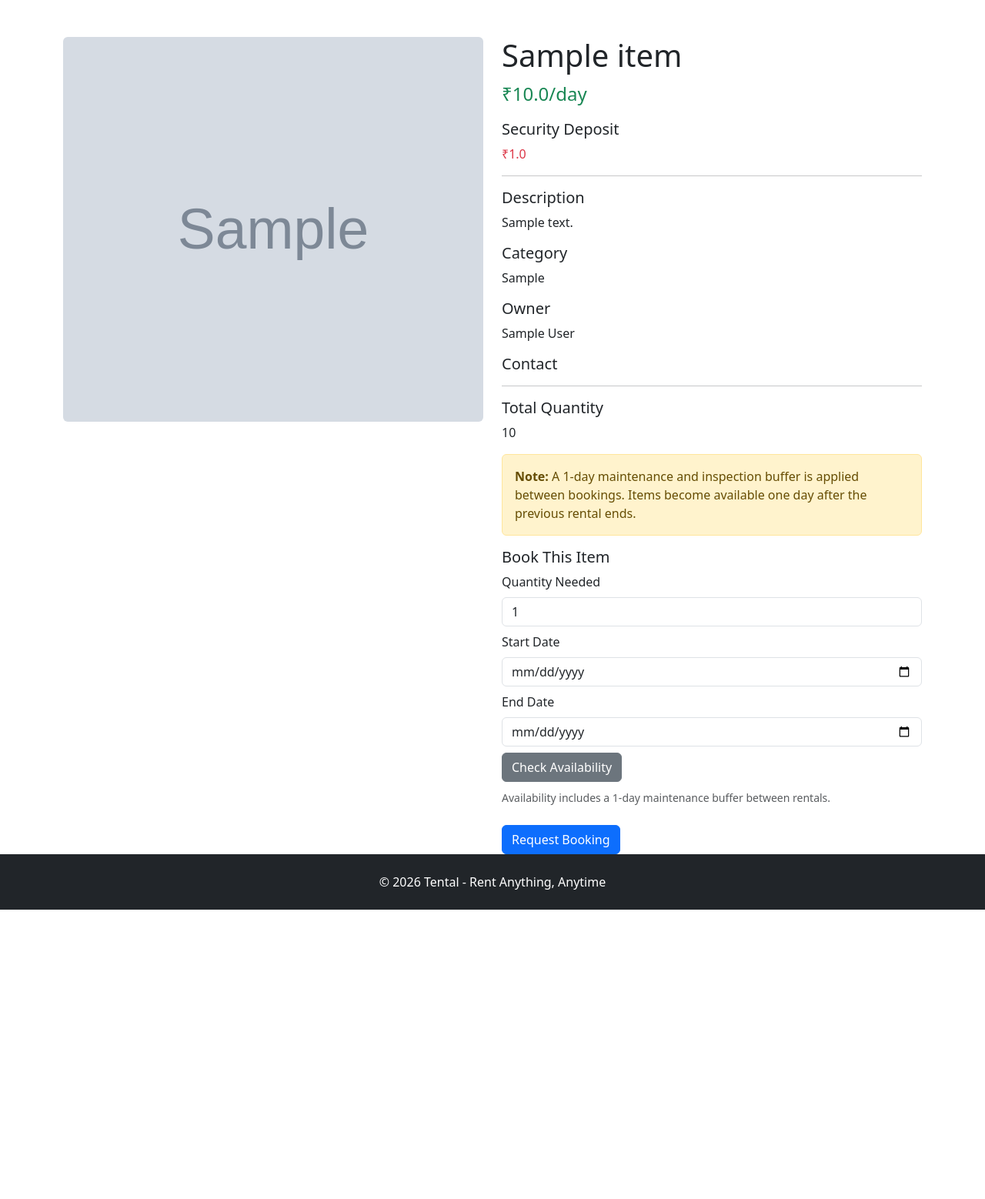
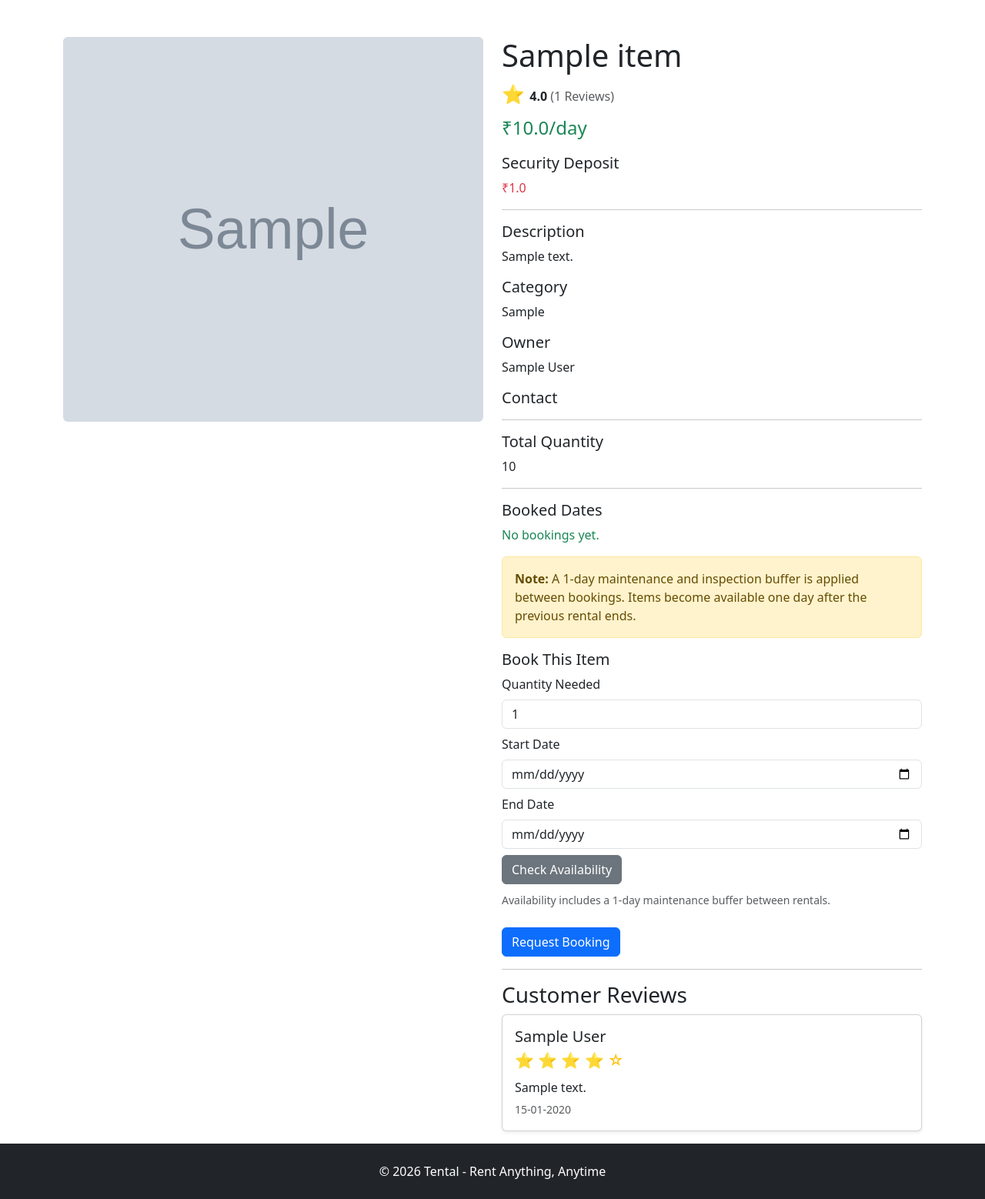
Before and after one commit to kaif5haikh/TenTal, a Flask app: page /listing/1 in a window 1280 px wide. Shown: the part 62-1620 px from the top of the page at 77% size. Before the commit the page ends 1244 px from the top, so only its background shows below. Run offline with Flask 3, Linux system fonts and the light colour scheme; tables that the repository leaves empty hold one stand-in row (values such as "Sample post"); grey boxes marked "Sample" are stand-in pictures.

Commit message:
Added review features

```diff
--- a/models/booking.py
+++ b/models/booking.py
@@ -54,3 +54,8 @@ class Booking(db.Model):
         nullable=False,
         default=0
     )
+    review = db.relationship(
+        "Review",
+        backref="booking",
+        uselist=False
+    )
--- a/models/rental_item.py
+++ b/models/rental_item.py
@@ -42,3 +42,9 @@ class RentalItem(db.Model):
         nullable=False,
         default=0
     )
+    reviews = db.relationship(
+        "Review",
+        backref="rental_item",
+        lazy=True,
+        cascade="all, delete-orphan"
+    )
--- a/routes/main.py
+++ b/routes/main.py
@@ -1,4 +1,4 @@
-from flask import Blueprint, render_template
+from flask import Blueprint, render_template, jsonify
 from flask_login import current_user
 from models.rental_item import RentalItem
 from extensions import db
@@ -16,6 +16,7 @@ from werkzeug.security import (
     generate_password_hash,
     check_password_hash
 )
+from models.review import Review
 
 
 BUFFER_DAYS = 1
@@ -116,10 +117,42 @@ def listing_detail(id):
 
     rental = RentalItem.query.get_or_404(id)
 
+    booked_dates = [
+        booking
+        for booking in rental.bookings
+        if booking.status in [
+            "approved",
+            "active"
+        ]
+    ]
+
+    reviews = Review.query.filter_by(
+        rental_item_id=rental.id
+    ).order_by(
+        Review.created_at.desc()
+    ).all()
+
+    review_count = len(reviews)
+
+    average_rating = 0
+
+    if review_count > 0:
+
+        average_rating = round(
+            sum(
+                review.rating
+                for review in reviews
+            ) / review_count,
+            1
+        )
 
     return render_template(
         "listing_detail.html",
-        rental=rental
+        rental=rental,
+        booked_dates=booked_dates,
+        reviews=reviews,
+        average_rating=average_rating,
+        review_count=review_count
     )
 
 @main.route("/create-listing", methods=["GET", "POST"])
@@ -571,6 +604,13 @@ def booking_requests():
         Booking.created_at.desc()
     ).all()
 
+    for booking in bookings:
+        update_booking_status(
+            booking
+        )
+
+    db.session.commit()
+
     total_requests = len(bookings)
 
     active_count = sum(
@@ -777,3 +817,40 @@ def edit_profile():
     return render_template(
         "edit_profile.html"
     )
+
+
+@main.route("/review/<int:booking_id>", methods=["POST"])
+@login_required
+def add_review(booking_id):
+
+    booking = Booking.query.get_or_404(
+        booking_id
+    )
+
+    if booking.user_id != current_user.id:
+        return "Access Denied"
+
+    if booking.status != "completed":
+        return "Only completed bookings can be reviewed"
+
+    existing_review = Review.query.filter_by(
+        booking_id=booking.id
+    ).first()
+
+    if existing_review:
+        return "Review already submitted"
+
+    review = Review(
+        user_id=current_user.id,
+        rental_item_id=booking.rental_item_id,
+        booking_id=booking.id,
+        rating=int(request.form["rating"]),
+        comment=request.form["comment"]
+    )
+
+    db.session.add(review)
+    db.session.commit()
+
+    return redirect(
+        url_for("main.my_bookings")
+    )
--- a/templates/listing_detail.html
+++ b/templates/listing_detail.html
@@ -21,6 +21,22 @@
 
     <div class="col-md-6">
       <h1>{{ rental.title }}</h1>
+
+      {% if review_count > 0 %}
+
+      <div class="mb-2">
+        <span class="text-warning fs-4"> ⭐ </span>
+
+        <strong> {{ average_rating }} </strong>
+
+        <span class="text-muted"> ({{ review_count }} Reviews) </span>
+      </div>
+
+      {% else %}
+
+      <p class="text-muted">No reviews yet</p>
+
+      {% endif %}
 
       <p class="fs-4 text-success">₹{{ rental.price_per_day }}/day</p>
 
@@ -51,6 +67,32 @@
 
       <h5>Total Quantity</h5>
       <p>{{ rental.quantity }}</p>
+      <hr />
+
+      <h5>Booked Dates</h5>
+
+      {% if booked_dates %}
+
+      <ul class="list-group mb-3">
+        {% for booking in booked_dates %}
+
+        <li class="list-group-item">
+          {{ booking.start_date.strftime('%d %b %Y') }} → {{
+          booking.end_date.strftime('%d %b %Y') }}
+
+          <span class="badge bg-danger float-end">
+            {{ booking.quantity_booked }} booked
+          </span>
+        </li>
+
+        {% endfor %}
+      </ul>
+
+      {% else %}
+
+      <p class="text-success">No bookings yet.</p>
+
+      {% endif %}
 
       <div class="alert alert-warning">
         <strong>Note:</strong>
@@ -110,6 +152,34 @@
 
         <button type="submit" class="btn btn-primary">Request Booking</button>
       </form>
+      <hr />
+
+      <h3>Customer Reviews</h3>
+
+      {% if reviews %} {% for review in reviews %}
+
+      <div class="card mb-3 shadow-sm">
+        <div class="card-body">
+          <h5 class="mb-1">{{ review.user.name }}</h5>
+
+          <div class="text-warning fs-5 mb-2">
+            {% for i in range(review.rating) %} ⭐ {% endfor %} {% for i in
+            range(5 - review.rating) %} ☆ {% endfor %}
+          </div>
+
+          <p class="mt-2 mb-1">{{ review.comment }}</p>
+
+          <small class="text-muted">
+            {{ review.created_at.strftime('%d-%m-%Y') }}
+          </small>
+        </div>
+      </div>
+
+      {% endfor %} {% else %}
+
+      <p>No reviews yet.</p>
+
+      {% endif %}
     </div>
   </div>
 </div>
```
Also changed, not shown: app.py (+5 -2 lines), models/review.py (added, +43 -0 lines), models/user.py (+6 -1 lines), templates/my_bookings.html (+32 -1 lines), instance/tental.db, static/uploads/Screenshot_15.png (added).
